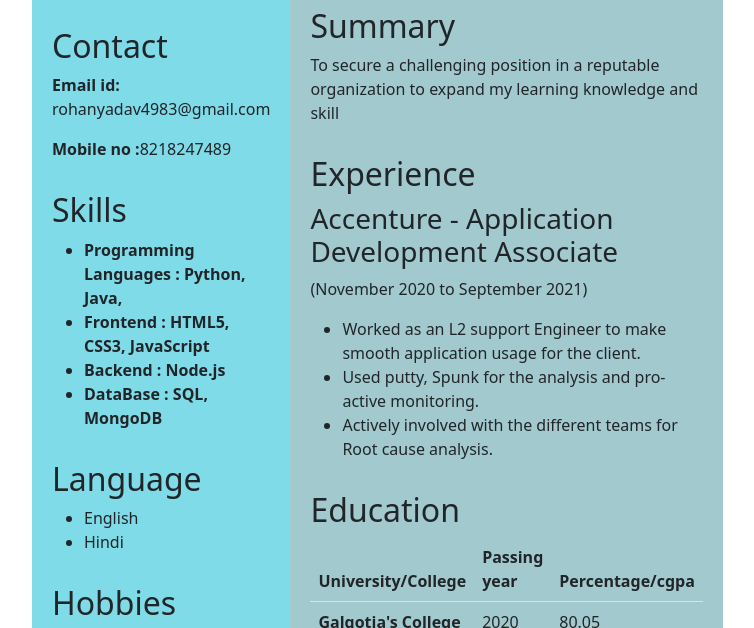
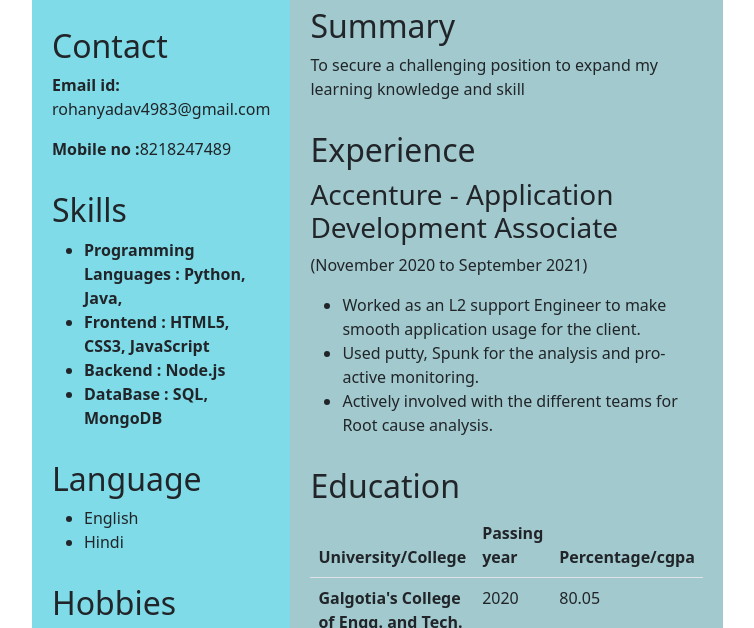
Before and after one commit to rohanyadav05/FirstResume, a plain HTML site: page index.html in a window 1280 px wide. Shown: the part 123-751 px from the top of the page, without its empty margins (288-1042 px from the left). Drawn offline with nearby package versions, Linux system fonts and the light colour scheme.

Commit message:
Update index.html

```diff
--- a/index.html
+++ b/index.html
@@ -63,9 +63,7 @@
 			</div>
 			<div class="Summary">
 				<h2>Summary</h2>
-				<p>To secure a challenging position in a
-				reputable organization
-					to expand my learning knowledge and skill
+				<p>To secure a challenging position to expand my learning knowledge and skill
 				</p>
 			</div>
 			<div class="Experience">
```
